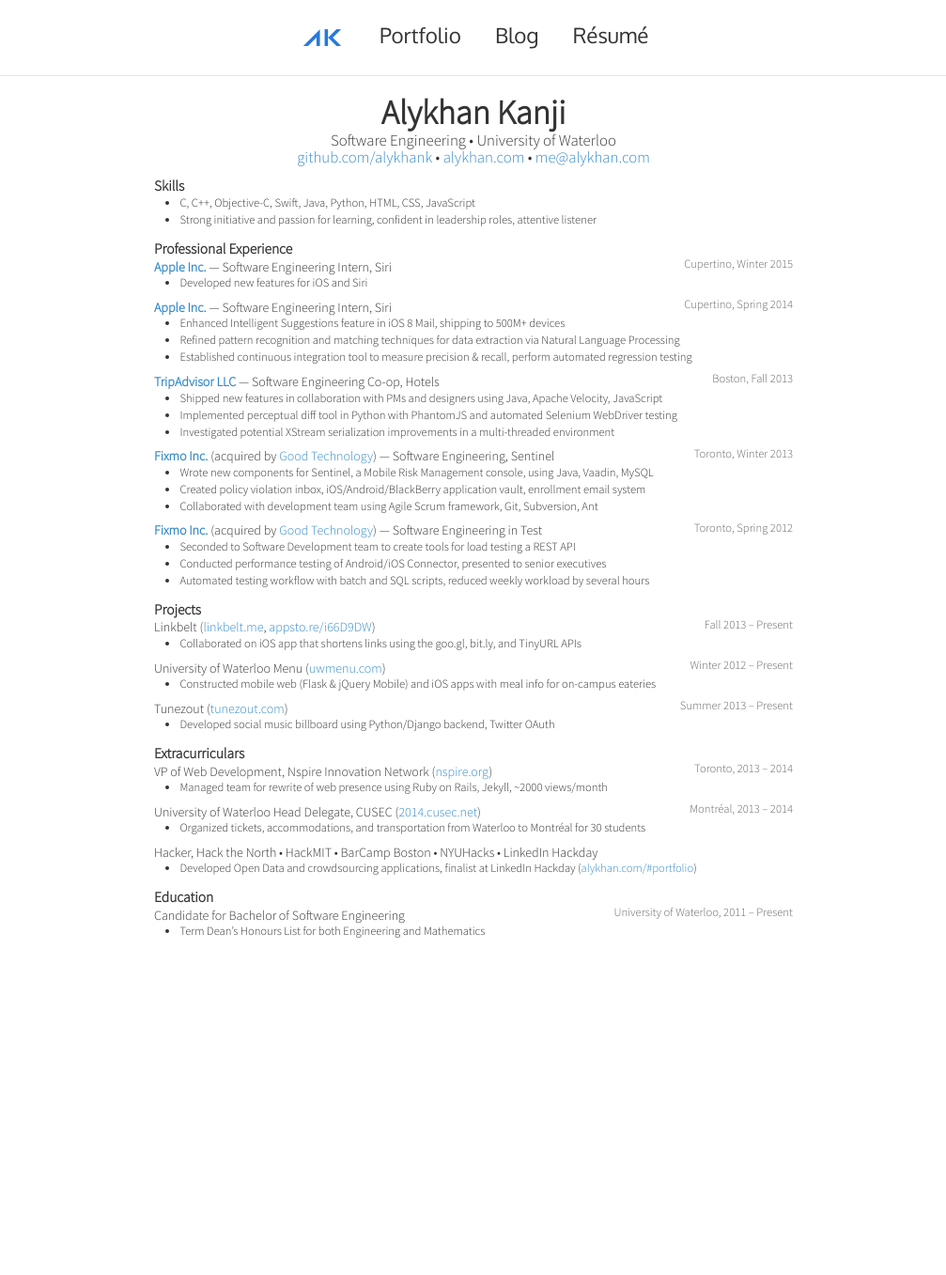
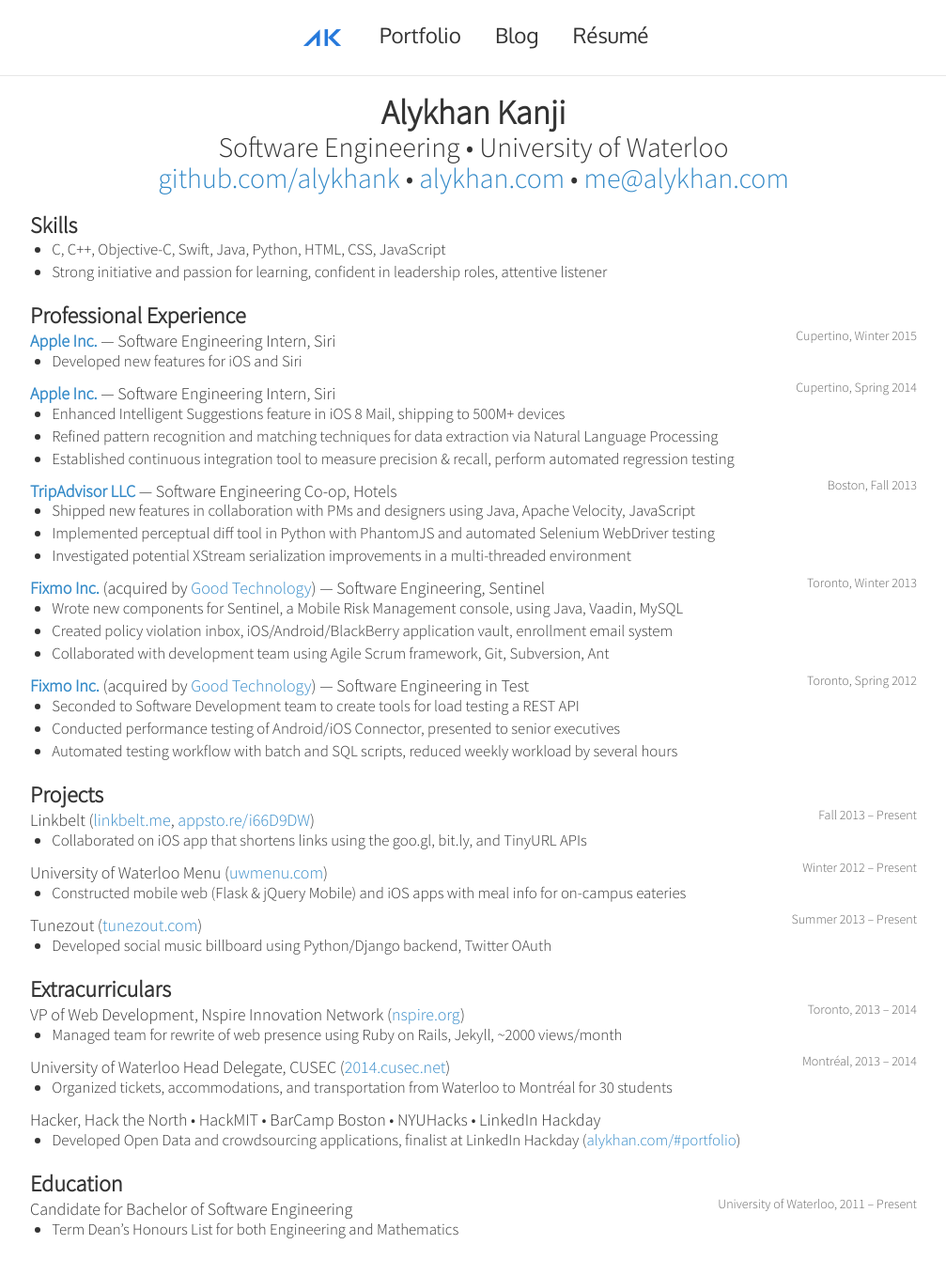
Before and after one commit to alykhank/alykhank.github.io, a Jekyll site: the page built from resume/index.html, in a window 1280 px wide and 1369 px high. Shown: the top 1357 px of the window at 94% size, without its empty margins (136-1143 px from the left). Built offline with Jekyll 4.4.1, drawn with Linux system fonts in a browser that asks for light colours; nearby versions of some CDN libraries; comment, search, counter and statistics services are not loaded.

Commit message:
Widen resume, reduce font size declarations
* Use SCSS nesting to reduce code clutter

```diff
--- a/css/resume.scss
+++ b/css/resume.scss
@@ -3,59 +3,56 @@
 .resume {
 	padding: 0 40px 40px 40px;
 	font-family: 'Source Sans Pro', 'Helvetica Neue', Helvetica, Arial, sans-serif;
-	max-width: 760px;
+	font-size: 1.2em;
+	max-width: 1024px;
 	margin: auto;
-}
-.resume h1, .resume h2, .resume h3, .resume h4, .resume h5, .resume h6 {
+	h1, h2, h3, h4, h5, h6 {
 		font-family: 'Source Sans Pro', 'Helvetica Neue', Helvetica, Arial, sans-serif;
 	}
-.resume h1, .resume h2 {
+	h1, h2 {
 		text-align: center;
 	}
-.resume h1 {
+	h1 {
 		margin-bottom: 0;
 		font-weight: bolder;
 	}
-.resume h2, .resume h5 {
+	h2, h5 {
 		margin: 0;
 	}
-.resume h2 {
-	font-size: 1.2em;
+	h2 {
 		font-weight: normal;
 	}
-.resume h3 {
+	h3 {
 		margin: 0.9em 0 0 0;
 		font-weight: bolder;
-	font-size: 1.1em;
 	}
-.resume h4 {
+	h4 {
 		margin: 0.2em 0 0 0;
 		float: left;
 		font-weight: normal;
-	font-size: 1em;
 	}
-.resume h5 {
+	h5 {
 		float: right;
 		font-weight: normal;
 		color: #666;
-	font-size: 0.9em;
 	}
-.resume a {
+	a {
 		color: #348ac8;
 		text-decoration: none;
 	}
-.resume ul {
+	ul {
 		margin-top: 0;
 		margin-bottom: 0.5em;
 	}
-.resume li {
+	li {
 		clear: both;
-	font-size: 0.9em;
 		margin-left: -1em;
 	}
+}
+
 @media print {
 	.resume {
-		margin-top: -1em;
+		margin-top: -3em;
 		max-width: 95%;
 		font-size: 1.4em;
 	}
```
Lines whose indentation alone changed are shown as unchanged.
